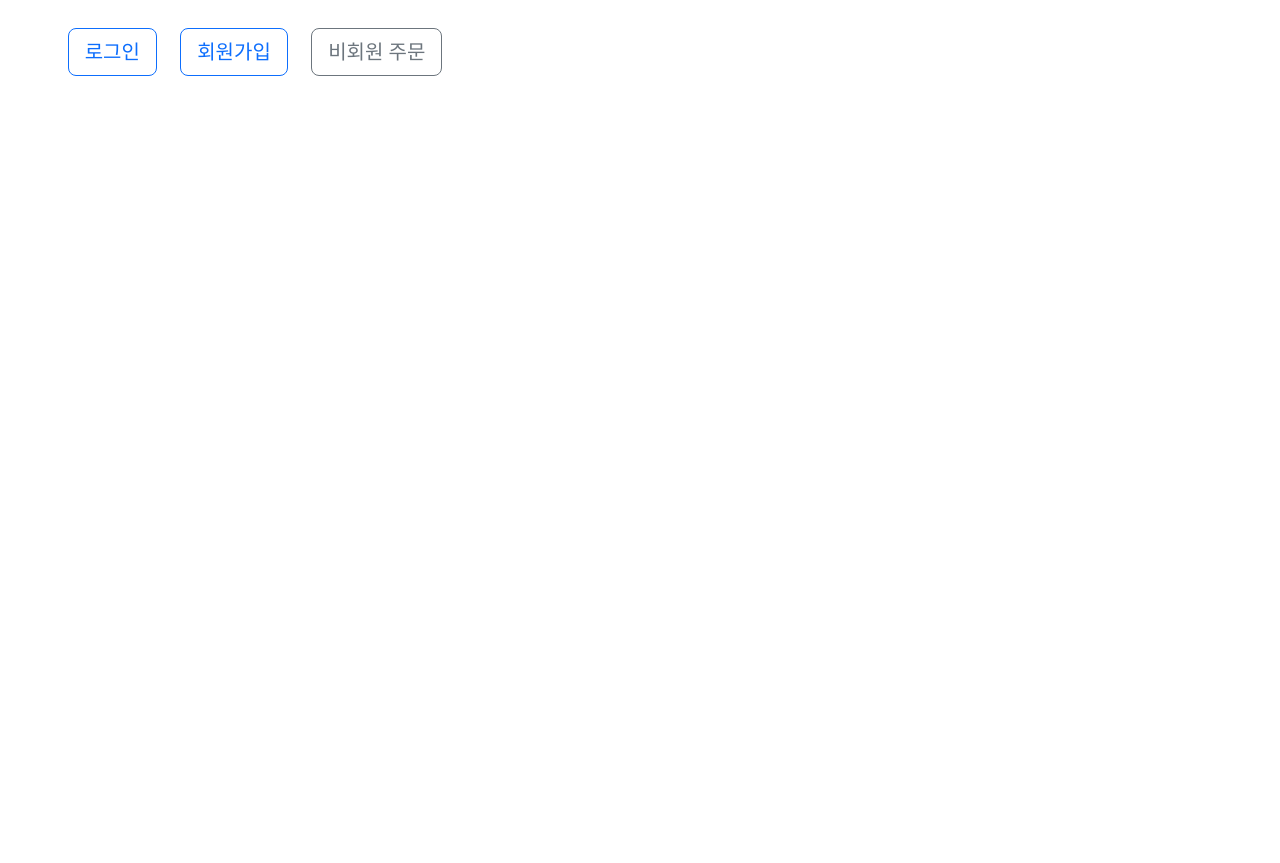
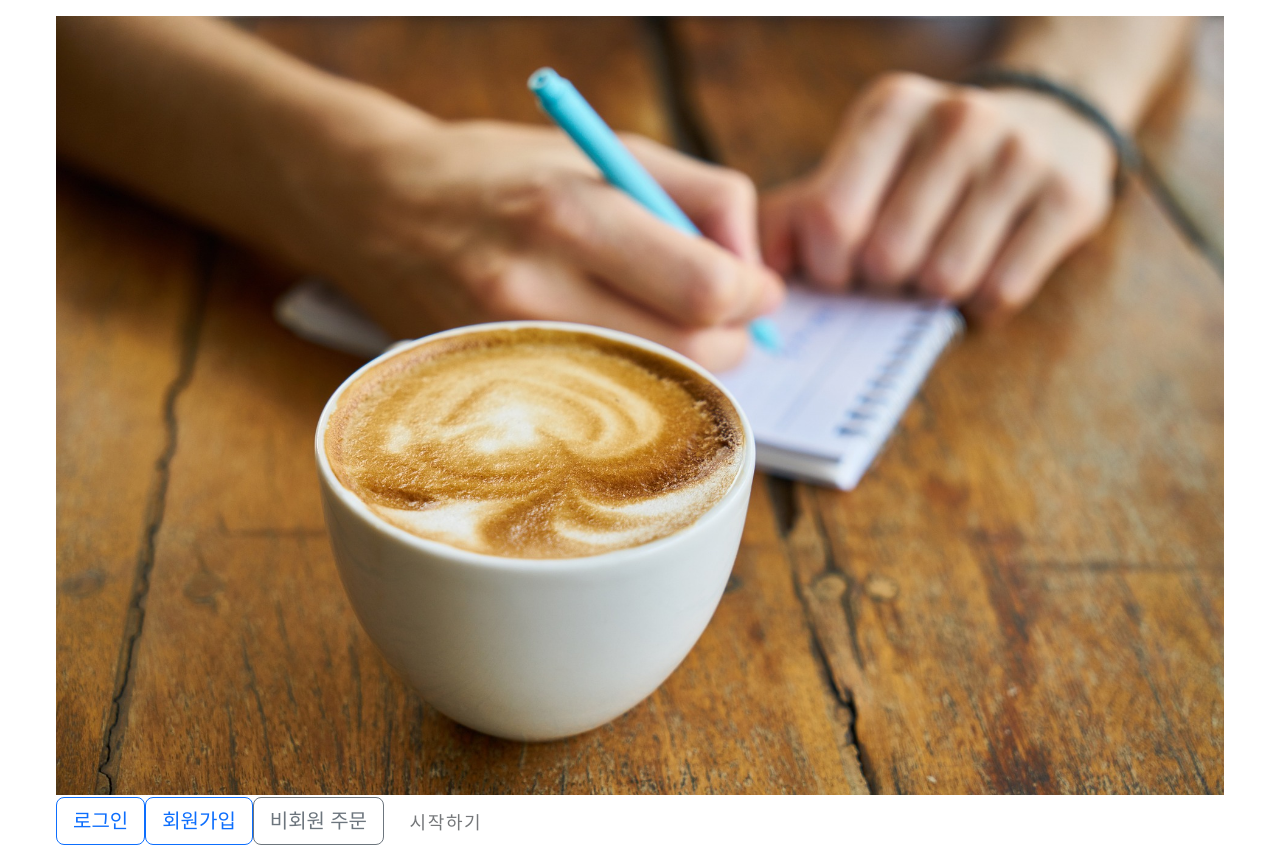
Before and after one commit to nijesmik/ONE-SHOT, a Vue app in the folder OneShot_Vue/: page / in a window 1280 px wide. Before the commit the page ends 800 px from the top, so only its background shows below. Built offline with nearby package versions, Linux system fonts and the light colour scheme.

Commit message:
Feat(FE): 홈 화면 이미지 추가 (#46)

```diff
--- a/OneShot_Vue/src/views/HomeView.vue
+++ b/OneShot_Vue/src/views/HomeView.vue
@@ -1,21 +1,19 @@
 <template>
-
-<router-link :to="{name : 'login'}" class="btn btn-outline-primary btn-lg">로그인</router-link>
-<router-link :to="{name : 'signup'}" class="btn btn-outline-primary btn-lg">회원가입</router-link>
-<router-link :to="{ name: 'order-brand' }" class="btn btn-outline-secondary btn-lg">비회원 주문</router-link>
-
+	<v-img src="/src/assets/coffee.jpg"></v-img>
+	<router-link :to="{ name: 'login' }" class="btn btn-outline-primary btn-lg"
+		>로그인</router-link
+	>
+	<router-link :to="{ name: 'signup' }" class="btn btn-outline-primary btn-lg"
+		>회원가입</router-link
+	>
+	<router-link
+		:to="{ name: 'order-brand' }"
+		class="btn btn-outline-secondary btn-lg"
+		>비회원 주문</router-link
+	>
+	<v-btn size="x-large" variant="plain" class="w-15">시작하기</v-btn>
 </template>
 <!-- --------------------------------------------------------------- -->
-<script setup>
-
-
-
-</script>
+<script setup></script>
 <!-- --------------------------------------------------------------- -->
-<style scoped>
-* {
-  margin: 1%;
-}
-
-
-</style>
+<style scoped></style>
```
Also changed, not shown: OneShot_Vue/src/assets/coffee.jpg (added).
